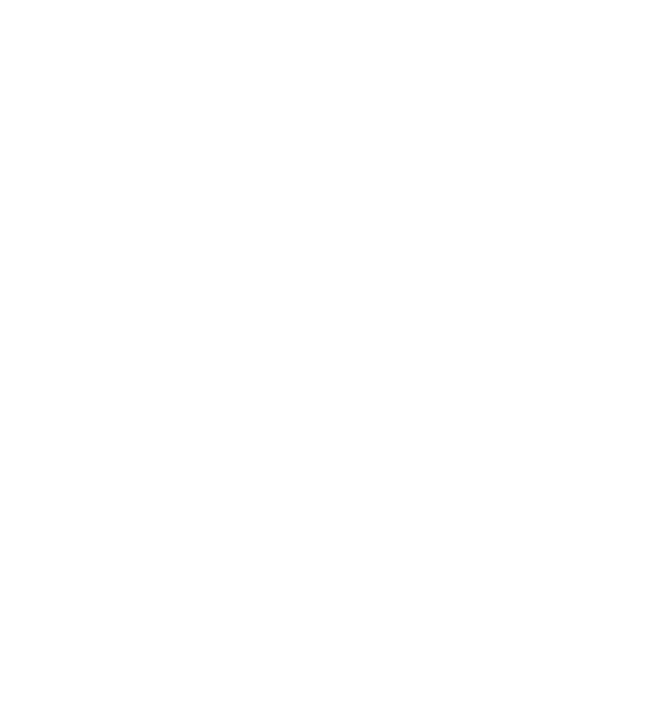
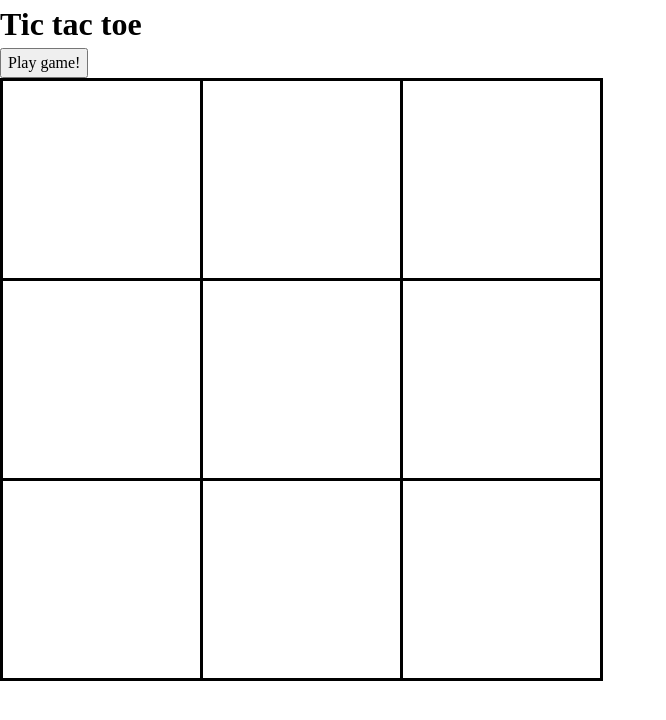
Before and after one commit to nemecro/tic-tac-toe-new, a plain HTML site: page index.html in a window 1280 px wide. Shown: the whole page, without its empty margins (0-666 px from the left). Drawn offline with Linux system fonts and the light colour scheme.

Commit message:
start working on html design

```diff
--- a/index.html
+++ b/index.html
@@ -7,7 +7,27 @@
     <link rel="stylesheet" href="styles.css">
 </head>
 <body>
-
+    <h1>Tic tac toe</h1>
+    <button>Play game!</button>
+    <table id="gameboard">
+        <tbody>
+            <tr>
+                <td data-value=""></td>
+                <td data-value=""></td>
+                <td data-value=""></td>
+            </tr>
+            <tr>
+                <td data-value=""></td>
+                <td data-value=""></td>
+                <td data-value=""></td>
+            </tr>
+            <tr>
+                <td data-value=""></td>
+                <td data-value=""></td>
+                <td data-value=""></td>
+            </tr>
+        </tbody>
+    </table>
 
     <script src="main.js"></script>
 </body>
--- a/styles.css
+++ b/styles.css
@@ -0,0 +1,60 @@
+/* 1. Use a more-intuitive box-sizing model */
+*, *::before, *::after {
+    box-sizing: border-box;
+  }
+
+  /* 2. Remove default margin */
+  * {
+    margin: 0;
+  }
+
+  body {
+    /* 3. Add accessible line-height */
+    line-height: 1.5;
+    /* 4. Improve text rendering */
+    -webkit-font-smoothing: antialiased;
+  }
+
+  /* 5. Improve media defaults */
+  img, picture, video, canvas, svg {
+    display: block;
+    max-width: 100%;
+  }
+
+  /* 6. Inherit fonts for form controls */
+  input, button, textarea, select {
+    font: inherit;
+  }
+
+  /* 7. Avoid text overflows */
+  p, h1, h2, h3, h4, h5, h6 {
+    overflow-wrap: break-word;
+  }
+
+  /* 8. Improve line wrapping */
+  p {
+    text-wrap: pretty;
+  }
+  h1, h2, h3, h4, h5, h6 {
+    text-wrap: balance;
+  }
+
+  /*
+    9. Create a root stacking context
+  */
+  #root, #__next {
+    isolation: isolate;
+  }
+
+#gameboard {
+    table-layout: fixed;
+    width: 603px;
+    height: 600px;
+    border-collapse: collapse;
+    border: 3px solid black;
+}
+
+td {
+    border: 3px solid black;
+    height: 200px;
+}
```
